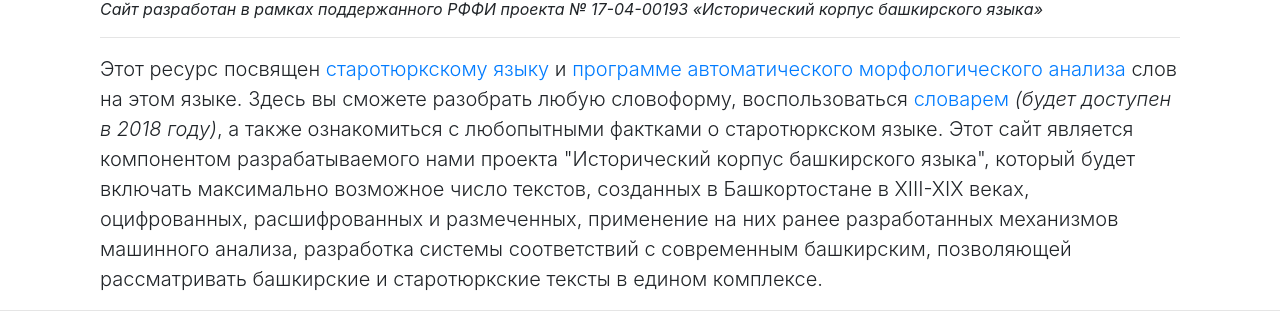
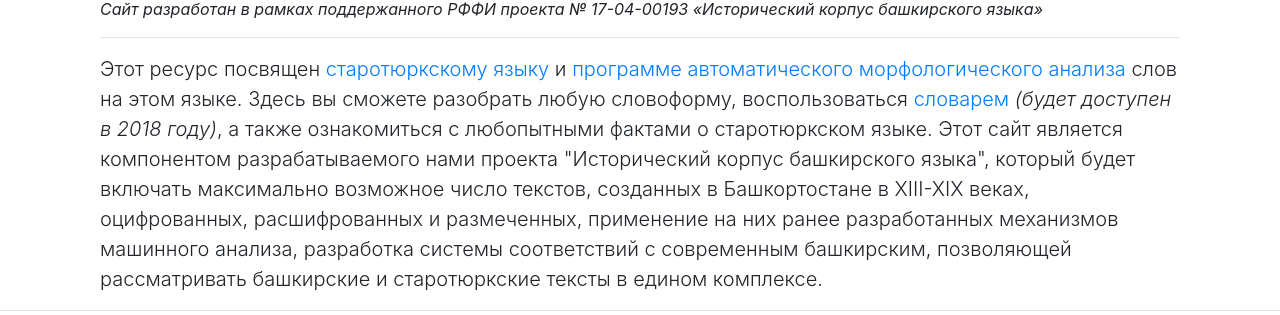
Before and after one commit to vetka925/oldturkicmorph-web, a Flask app: page /about_project in a window 1280 px wide. Shown: the part 135-450 px from the top of the page. Run offline with Flask 2, Linux system fonts and the light colour scheme; some libraries are stand-ins or nearby versions.

Commit message:
removed mistakes

```diff
--- a/app/templates/about.html
+++ b/app/templates/about.html
@@ -7,7 +7,7 @@
        <h1>Oldturkicmorph</h1>
        <p class="blog-post-meta"><i>Сайт разработан в рамках поддержанного РФФИ проекта № 17-04-00193 «Исторический корпус башкирского языка»</i></a></p>
        <hr>
-       <p class="lead">Этот ресурс посвящен <a href="/about_turki">старотюркскому языку</a> и <a href="/morph">программе автоматического морфологического анализа</a> слов на этом языке. Здесь вы сможете разобрать любую словоформу, воспользоваться <a href="/dictionary">словарем</a> <i>(будет доступен в 2018 году)</i>, а также ознакомиться с любопытными фактками о старотюркском языке. Этот сайт является компонентом разрабатываемого нами проекта "Исторический корпус башкирского языка",  который будет включать максимально возможное число текстов, созданных в Башкортостане в XIII-XIX веках, оцифрованных, расшифрованных и размеченных, применение на них ранее разработанных механизмов машинного анализа, разработка системы соответствий с современным башкирским, позволяющей рассматривать башкирские и старотюркские тексты в едином комплексе.</p>
+       <p class="lead">Этот ресурс посвящен <a href="/about_turki">старотюркскому языку</a> и <a href="/morph">программе автоматического морфологического анализа</a> слов на этом языке. Здесь вы сможете разобрать любую словоформу, воспользоваться <a href="/dictionary">словарем</a> <i>(будет доступен в 2018 году)</i>, а также ознакомиться с любопытными фактами о старотюркском языке. Этот сайт является компонентом разрабатываемого нами проекта "Исторический корпус башкирского языка",  который будет включать максимально возможное число текстов, созданных в Башкортостане в XIII-XIX веках, оцифрованных, расшифрованных и размеченных, применение на них ранее разработанных механизмов машинного анализа, разработка системы соответствий с современным башкирским, позволяющей рассматривать башкирские и старотюркские тексты в едином комплексе.</p>
      </div>
 
    </main><!-- /.container -->
```
